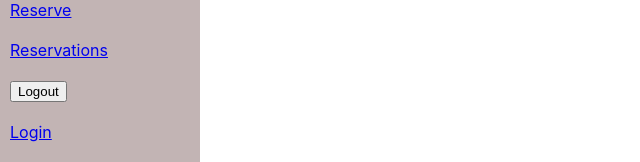
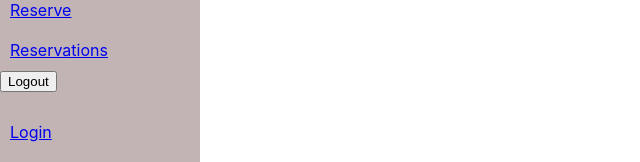
Before and after one commit to stino-x/doc-appointment, a React (Create React App) app: page /main in a window 1280 px wide. Shown: the part 204-366 px from the top of the page, without its empty margins (0-640 px from the left). Built offline with nearby package versions, Linux system fonts and the light colour scheme.

Commit message:
Import logout btn

```diff
--- a/src/components/navbar.js
+++ b/src/components/navbar.js
@@ -1,6 +1,7 @@
 import React from 'react';
 import { Link } from 'react-router-dom';
 import '../assets/stylesheets/navbar.css';
+import LogoutButton from './LogoutButton';
 
 const Navbar = () => (
   <nav className="dropdown">
@@ -25,9 +26,8 @@ const Navbar = () => (
         <li>
           <Link to="reservations">Reservations</Link>
         </li>
-        <li>
-          <button className="logout-button" type="button">Logout</button>
-        </li>
+        <LogoutButton />
+        <li />
       </>
       <>
         <li>
```
